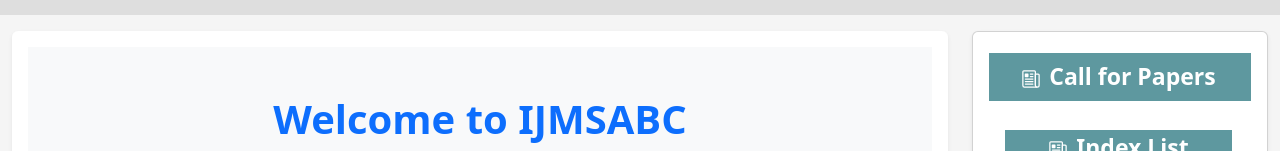
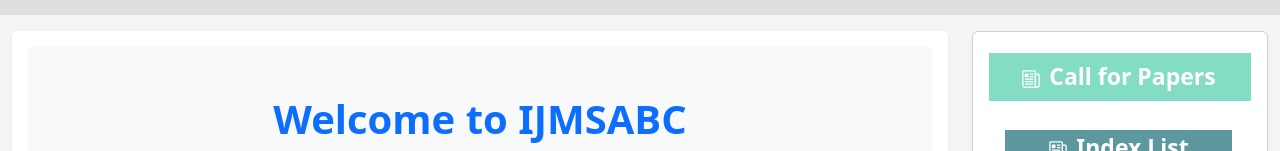
Before and after one commit to pranava112/Journal-Management, a React (Vite) app: page / in a window 1280 px wide. Shown: the part 319-470 px from the top of the page. Built offline with nearby package versions, Linux system fonts and the light colour scheme; no server answers.

Commit message:
changes as of 23/01/2026 by user

```diff
--- a/src/Components/AsideBar.css
+++ b/src/Components/AsideBar.css
@@ -15,7 +15,7 @@
 } */
 
 #hello {
-    background-color: #5e989f;
+    background-color: #83ddc4;
     padding: 5px;
     font-size: 23px;
     /*background-color: gainsboro;
```
